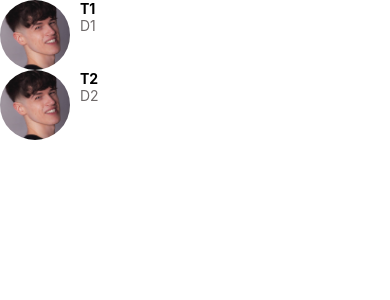
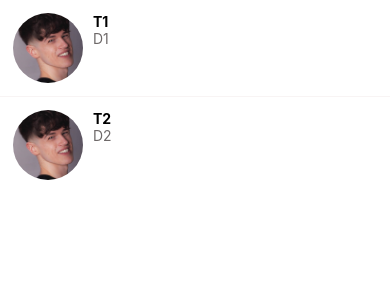
Before and after one commit to BStudentCode/ReactNativeTesting, a React Native app: screen / in a window 390 px wide. Shown: the top 300 px of the page. Built offline with nearby package versions, Linux system fonts and the light colour scheme.

Commit message:
create ListItemSeparator
Signed-off-by: B <hennyhexservers@gmail.com>

```diff
--- a/app/components/ListItem.js
+++ b/app/components/ListItem.js
@@ -19,7 +19,8 @@
 
 const styles = StyleSheet.create({
     container: {
-        flexDirection: "row"
+        flexDirection: "row",
+        padding: 13
     },
     image: {
         width: 70,
--- /dev/null
+++ b/app/components/ListItemSeparator.js
@@ -0,0 +1,20 @@
+import React from 'react';
+import { StyleSheet, View } from 'react-native';
+
+import colors from '../config/colors'
+
+function ListItemSeparator(props) {
+    return (
+        <View style={styles.separator}></View>
+    );
+}
+
+const styles = StyleSheet.create({
+    separator: {
+        width: '100%',
+        height: 1,
+        backgroundColor: colors.light
+    }
+})
+
+export default ListItemSeparator;
--- a/app/config/colors.js
+++ b/app/config/colors.js
@@ -3,5 +3,6 @@
   secondary: "#e796ff",
   black: "#000",
   white: "#fff",
-  medium: "#6e6969"
+  medium: "#6e6969",
+  light: '#f8f4f4'
 };
--- a/app/screens/MessagesScreen.js
+++ b/app/screens/MessagesScreen.js
@@ -1,7 +1,8 @@
 import React from 'react';
-import { FlatList, StyleSheet } from 'react-native';
+import { FlatList, StyleSheet, View } from 'react-native';
 
 import ListItem from '../components/ListItem'
+import ListItemSeparator from '../components/ListItemSeparator';
 import Screen from '../components/Screen'
 
 
@@ -24,6 +25,8 @@
     return (
         <Screen>
         <FlatList
+        ItemSeparatorComponent={() =>
+        <ListItemSeparator />}
         data={messages}
         keyExtractor={message => message.id.toString()}
         renderItem={({item}) => <ListItem title={item.title} subTitle={item.description} image={item.image}/>}
```
